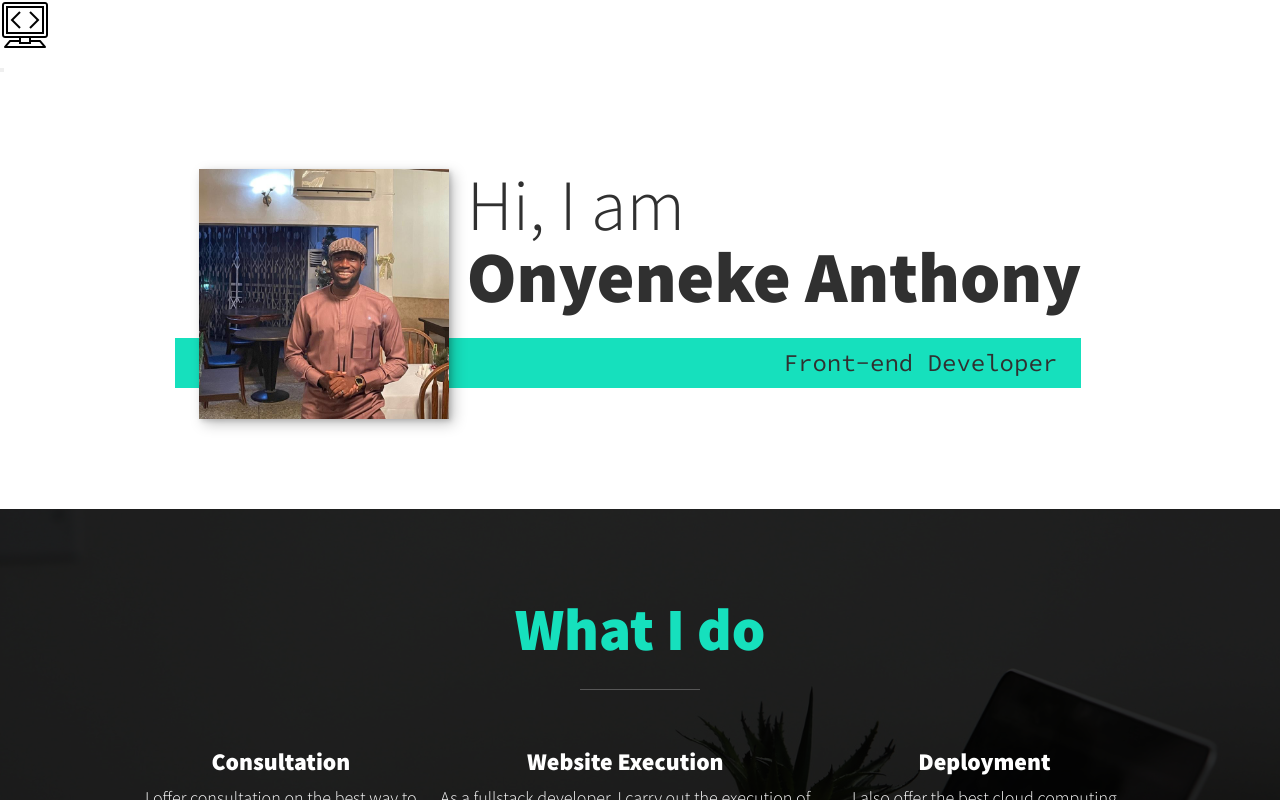
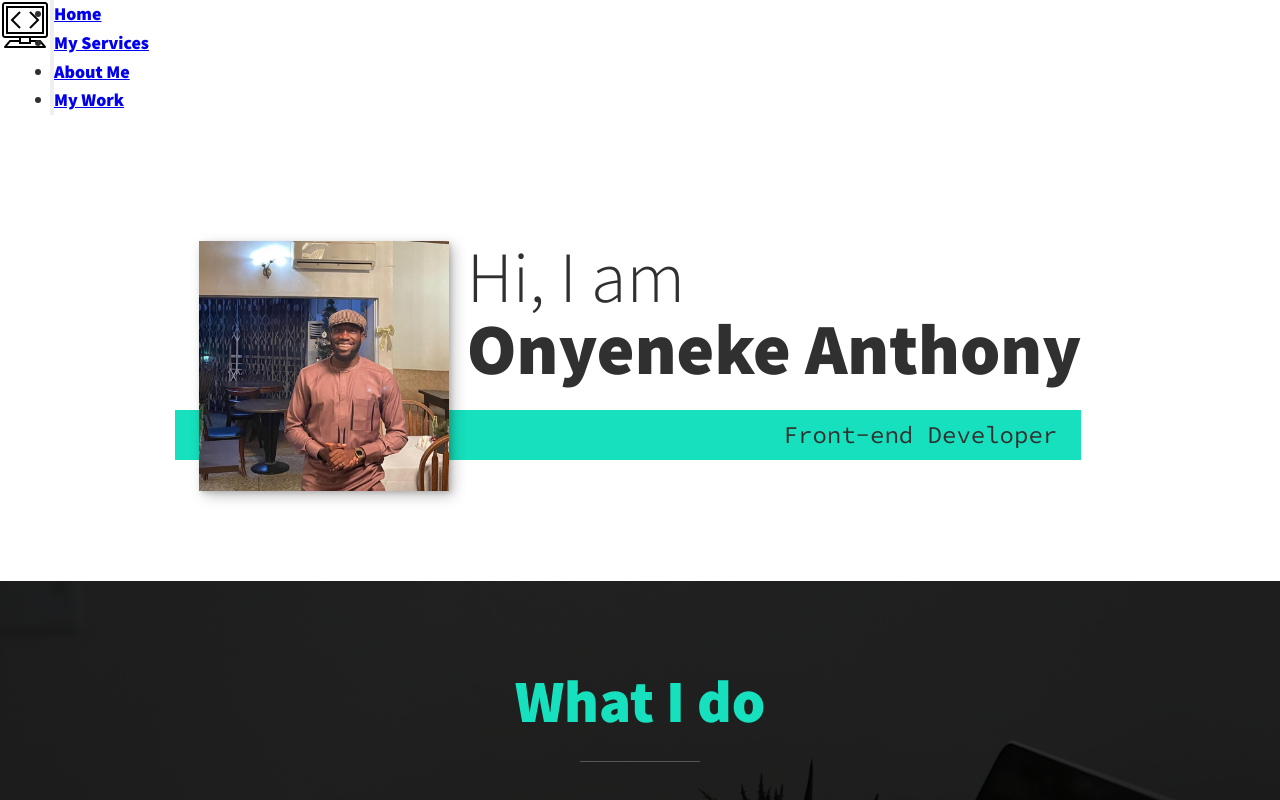
Before and after one commit to Onyeneke-AC/react-portfolio, a React (Vite) app: page /home in a window 1280 px wide. Shown: the top 800 px of the page. Built offline with nearby package versions, Linux system fonts and the light colour scheme.

Commit message:
Styling the header

```diff
--- a/src/components/MainNav.jsx
+++ b/src/components/MainNav.jsx
@@ -1,5 +1,32 @@
+import { Link } from "react-router-dom";
+
 function MainNav() {
-  return <div></div>;
+  return (
+    <nav class="nav">
+      <ul class="nav__list">
+        <li class="nav__item">
+          <Link to="#home" class="nav__link">
+            Home
+          </Link>
+        </li>
+        <li class="nav__item">
+          <Link to="#services" class="nav__link">
+            My Services
+          </Link>
+        </li>
+        <li class="nav__item">
+          <Link to="#about" class="nav__link">
+            About Me
+          </Link>
+        </li>
+        <li class="nav__item">
+          <Link to="#work" class="nav__link">
+            My Work
+          </Link>
+        </li>
+      </ul>
+    </nav>
+  );
 }
 
 export default MainNav;
--- a/src/components/Navbar.jsx
+++ b/src/components/Navbar.jsx
@@ -1,9 +1,15 @@
-import { Link } from "react-router-dom";
+import styled from "styled-components";
 import MainNav from "./MainNav";
+
+const StyledHeader = styled.header`
+  display: flex;
+  font-weight: var(--fw-bold);
+  margin-bottom: 2em;
+`;
 
 function Navbar() {
   return (
-    <header>
+    <StyledHeader>
       <div class="logo">
         <img src="./img/my_logo.png" alt="" />
       </div>
@@ -11,7 +17,7 @@ function Navbar() {
         <span class="hamburger"></span>
       </button>
       <MainNav />
-    </header>
+    </StyledHeader>
   );
 }
 
```
